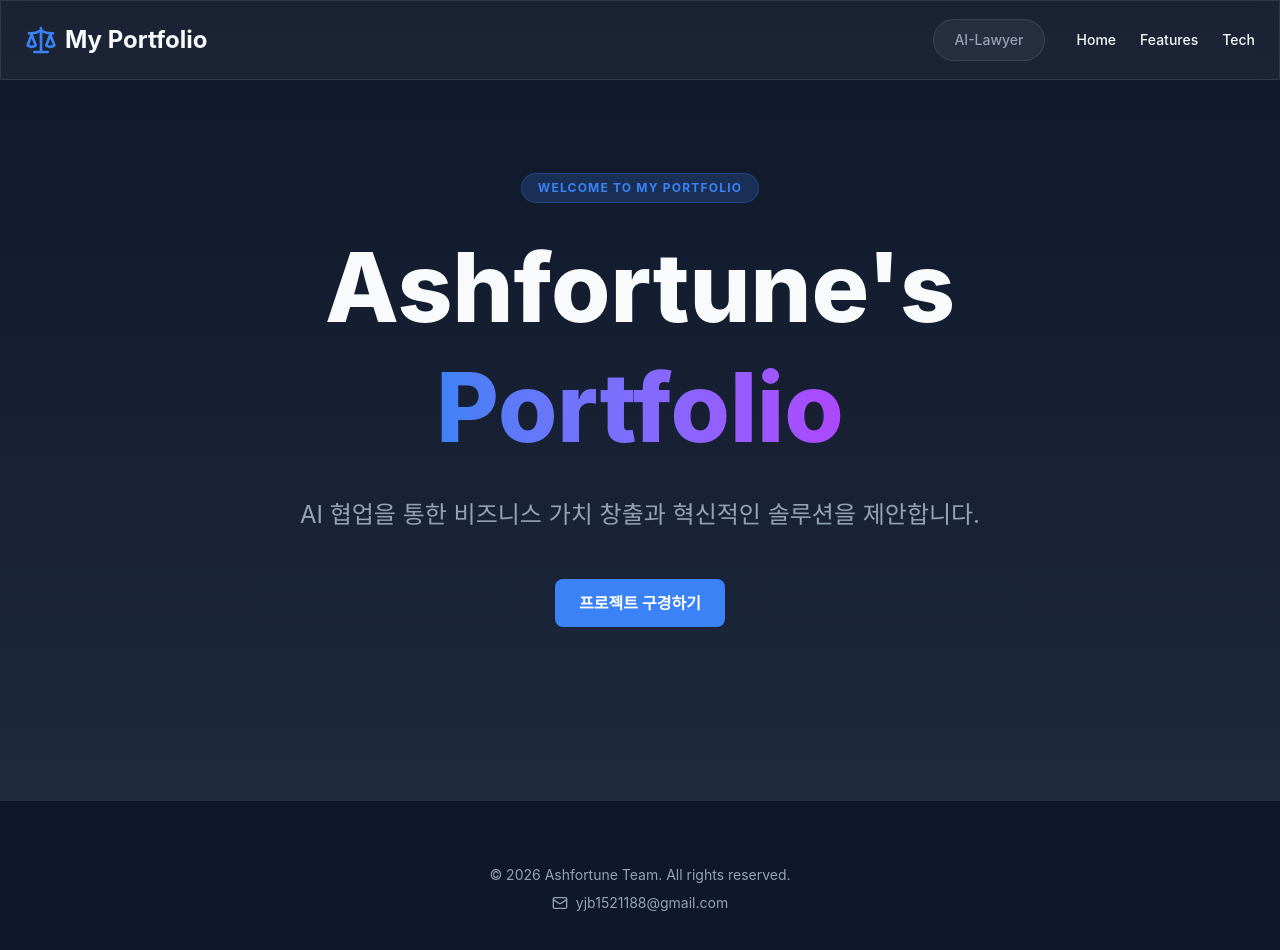
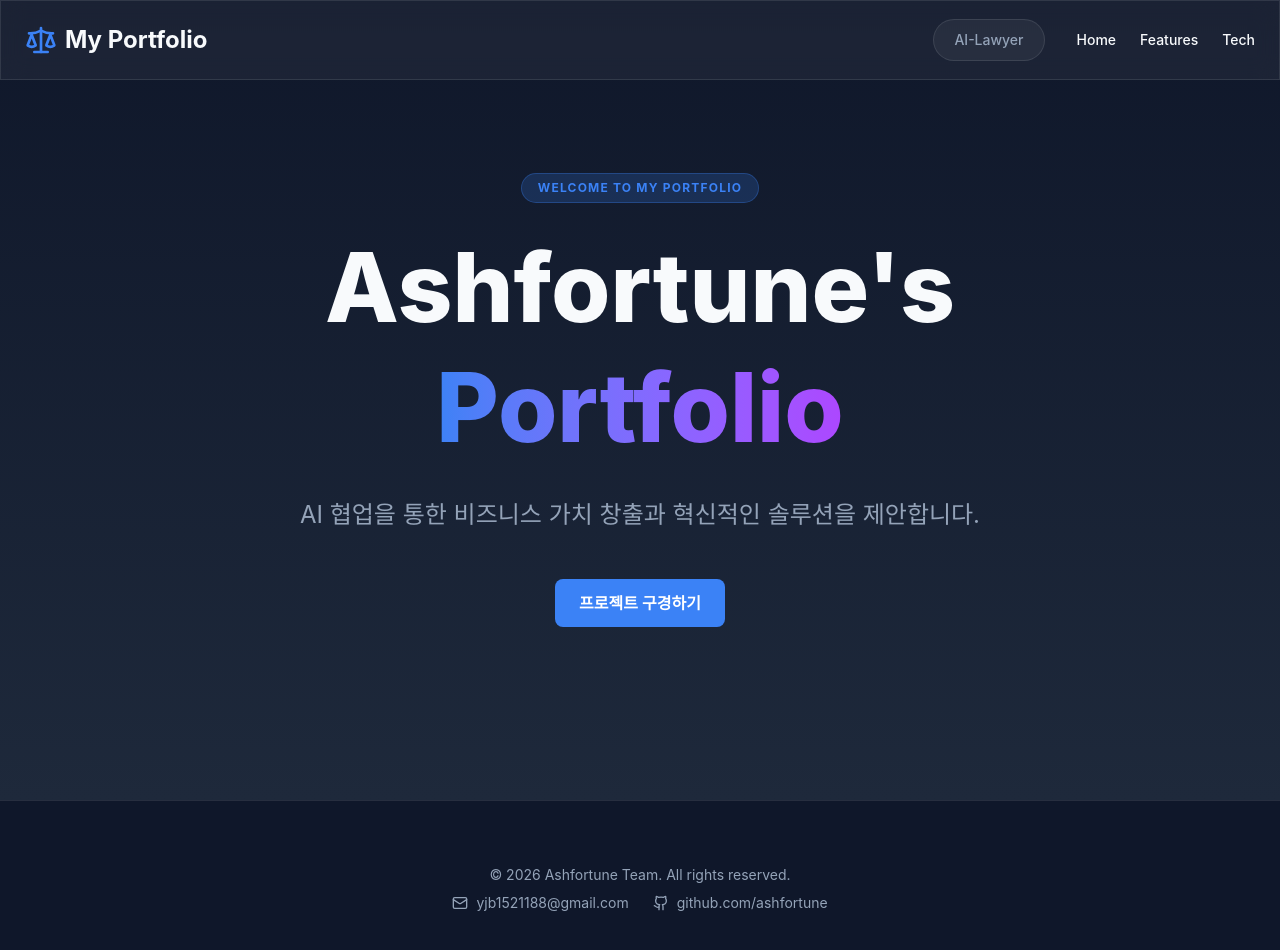
Before and after one commit to ashfortune/ghPortfolio, a React (Vite) app: page / in a window 1280 px wide. Shown: the top 950 px of the page. Built offline with nearby package versions, Linux system fonts and the light colour scheme.

Commit message:
footer 수정

```diff
--- a/src/App.jsx
+++ b/src/App.jsx
@@ -278,10 +278,16 @@ const App = () => {
       <footer className="py-16 border-t border-white/10 text-center text-text-muted text-sm">
         <div className="container mx-auto px-6">
           <p className="mb-2">&copy; 2026 {activeProject ? activeProject.title : "Ashfortune"} Team. All rights reserved.</p>
-          <p className="flex items-center justify-center gap-2">
-            <Mail size={16} />
-            yjb1521188@gmail.com
-          </p>
+          <div className="flex flex-col sm:flex-row items-center justify-center gap-2 sm:gap-6">
+            <p className="flex items-center gap-2 hover:text-white transition-colors">
+              <Mail size={16} />
+              yjb1521188@gmail.com
+            </p>
+            <a href="https://github.com/ashfortune" target="_blank" rel="noopener noreferrer" className="flex items-center gap-2 hover:text-white transition-colors group">
+              <Github size={16} className="group-hover:text-primary transition-colors" />
+              github.com/ashfortune
+            </a>
+          </div>
         </div>
       </footer>
     </div>
```
